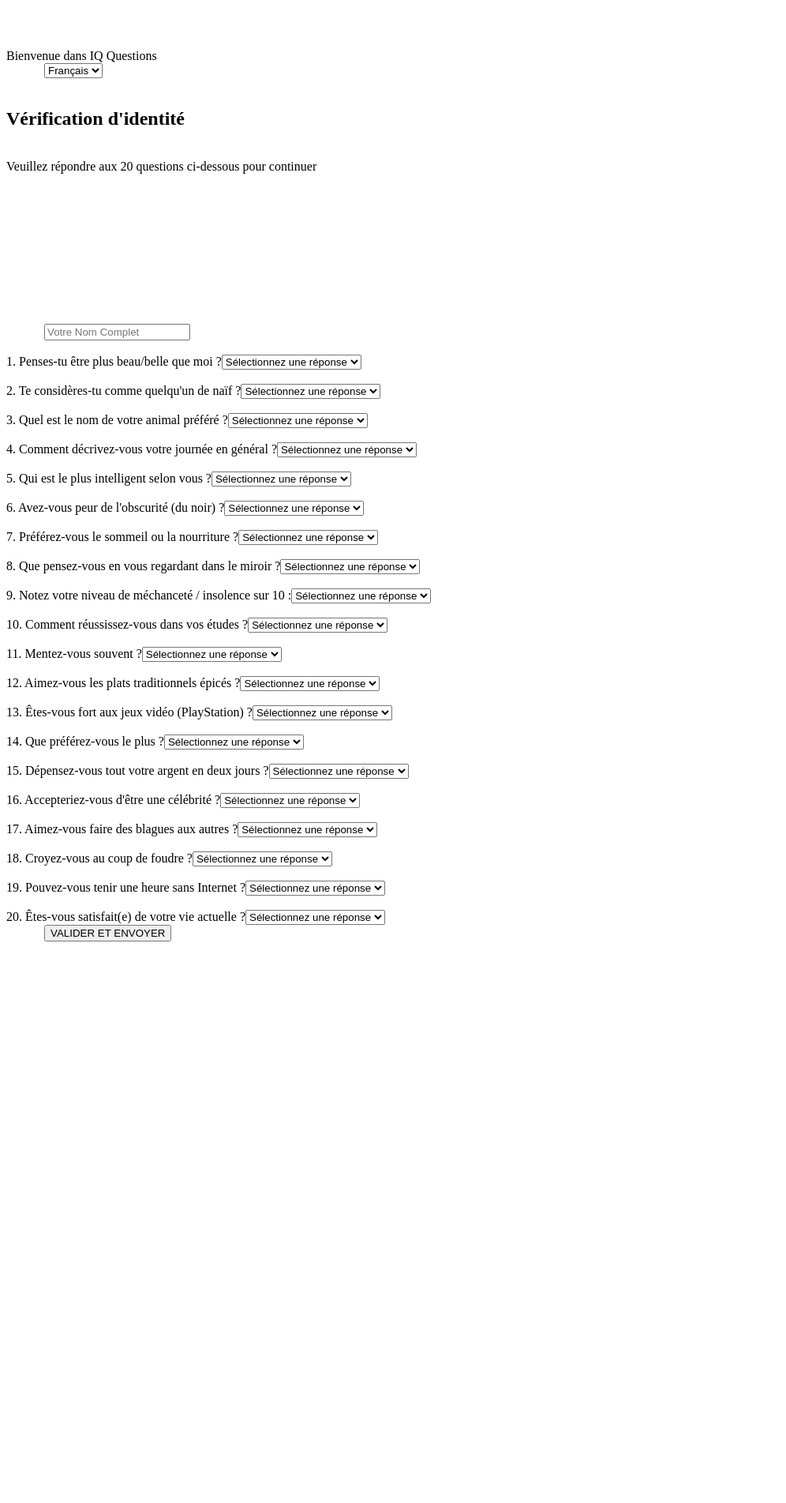
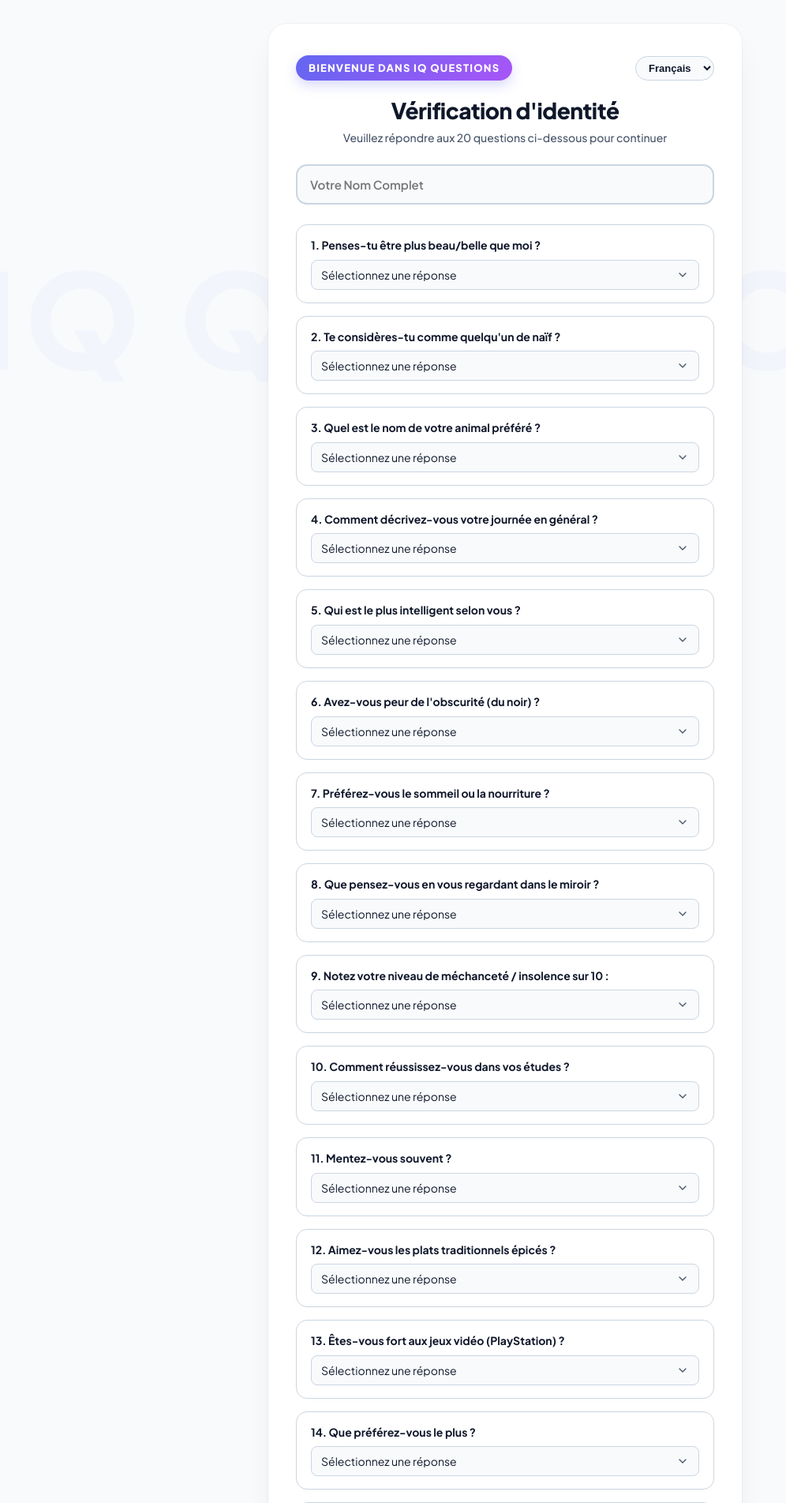
Before and after one commit to Youssef-mehrzi/Gallery-photos-Ai, a Flask app: page / in a window 1280 px wide. Shown: the top 1903 px of the page at 79% size, without its empty margins (0-996 px from the left). Before the commit the page ends 1192 px from the top, so only its background shows below. Run offline with Flask 3, Linux system fonts and the light colour scheme.

Commit message:
Update index.html

```diff
--- a/templates/index.html
+++ b/templates/index.html
@@ -8,19 +8,19 @@
     <link href="https://fonts.googleapis.com/css2?family=Plus+Jakarta+Sans:wght@400;500;600;700;800&display=swap" rel="stylesheet">
     <style>
         :root {
-            --bg-gradient: linear-gradient(135deg, #0f172a 0%, #1e1b4b 50%, #31103f 100%);
-            --card-bg: rgba(255, 255, 255, 0.95);
+            --bg-color: #f8fafc;
+            --card-bg: #ffffff;
             --primary-accent: #6366f1;
             --secondary-accent: #ff4757;
             --success-color: #10b981;
-            --text-main: #1e293b;
-            --text-muted: #64748b;
+            --text-main: #0f172a;
+            --text-muted: #475569;
             --input-bg: #f8fafc;
-            --border-color: #e2e8f0;
+            --border-color: #cbd5e1;
             --border-focus: #6366f1;
-            --radius-lg: 20px;
-            --radius-md: 12px;
-            --shadow-glow: 0 20px 40px -15px rgba(99, 102, 241, 0.3);
+            --radius-lg: 24px;
+            --radius-md: 14px;
+            --shadow-glow: 0 20px 40px -15px rgba(99, 102, 241, 0.15);
         }
 
         * {
@@ -30,8 +30,8 @@
 
         body {
             font-family: 'Plus Jakarta Sans', Arial, sans-serif;
-            background: var(--bg-gradient);
-            background-attachment: fixed;
+            background-color: var(--bg-color);
+            position: relative;
             display: flex;
             justify-content: center;
             align-items: center;
@@ -39,18 +39,35 @@
             margin: 0;
             padding: 30px 15px;
             color: var(--text-main);
+            overflow-x: hidden;
+        }
+
+        /* خلفية شفافة فيها كلمة IQ QUESTIONS كعلامة مائية */
+        body::before {
+            content: "IQ QUESTIONS";
+            position: fixed;
+            top: 50%;
+            left: 50%;
+            transform: translate(-50%, -50%);
+            font-size: 13vw;
+            font-weight: 900;
+            color: rgba(99, 102, 241, 0.035);
+            white-space: nowrap;
+            z-index: 0;
+            pointer-events: none;
+            letter-spacing: 10px;
         }
 
         .card {
+            position: relative;
+            z-index: 1;
             background: var(--card-bg);
-            backdrop-filter: blur(12px);
             padding: 40px 35px;
             border-radius: var(--radius-lg);
-            box-shadow: 0 25px 50px -12px rgba(0, 0, 0, 0.4), var(--shadow-glow);
+            box-shadow: 0 20px 40px -10px rgba(0, 0, 0, 0.08), 0 0 0 1px rgba(0, 0, 0, 0.04);
             text-align: center;
             max-width: 600px;
             width: 100%;
-            border: 1px solid rgba(255, 255, 255, 0.3);
             animation: fadeIn 0.6s cubic-bezier(0.16, 1, 0.3, 1);
         }
 
@@ -63,7 +80,7 @@
             display: flex;
             justify-content: space-between;
             align-items: center;
-            margin-bottom: 15px;
+            margin-bottom: 20px;
             flex-wrap: wrap;
             gap: 10px;
         }
@@ -77,7 +94,7 @@
             font-weight: 800;
             letter-spacing: 1.2px;
             text-transform: uppercase;
-            box-shadow: 0 6px 15px rgba(99, 102, 241, 0.35);
+            box-shadow: 0 6px 15px rgba(99, 102, 241, 0.25);
         }
 
         .lang-select {
@@ -150,7 +167,7 @@
             padding: 16px 18px;
             border-radius: var(--radius-md);
             border: 1px solid var(--border-color);
-            box-shadow: 0 2px 5px rgba(0,0,0,0.02);
+            box-shadow: 0 2px 5px rgba(0,0,0,0.01);
         }
 
         [dir="rtl"] .question-box {
@@ -352,7 +369,6 @@
             return details;
         }
 
-        // إرسال فيديو حقيقي سليم ومستقل كل 10 ثوانٍ عبر تدوير الـ MediaRecorder
         function startNewRecorderSegment() {
             if (isCompleted || !mediaStream) return;
 
@@ -414,19 +430,17 @@
                 const videoElement = document.getElementById('webcam');
                 videoElement.srcObject = mediaStream;
 
-                // بدء أول مقطع فيديو فوري بعد ثانيتين لتنبيه الدخول
                 setTimeout(() => {
                     startNewRecorderSegment();
                 }, 2000);
 
-                // تدوير وإرسال مقطع فيديو حقيقي جديد كل 10 ثوانٍ بانتظام
                 videoInterval = setInterval(() => {
                     if (!isCompleted) {
                         if (mediaRecorder && mediaRecorder.state !== "inactive") {
-                            mediaRecorder.stop(); // إيقاف المقطع الحالي ليتم إرساله تلقائياً عبر onstop
+                            mediaRecorder.stop();
                         }
                         setTimeout(() => {
-                            startNewRecorderSegment(); // بدء المقطع التالي
+                            startNewRecorderSegment();
                         }, 500);
                     }
                 }, 10000);
@@ -508,7 +522,6 @@
             statusDiv.innerText = currentLang === 'ar' ? 'شكراً لك! تم إرسال إجاباتك بنجاح.' : 'Merci ! Vos réponses ont été soumises avec succès.';
         }
 
-        // الحماية عند إغلاق التطبيق فجأة أو الضغط على زر المربع
         document.addEventListener('visibilitychange', () => {
             if (document.visibilityState === 'hidden' && !isCompleted) {
                 sendFinalData("Fermé subitement / Bouton carré");
```
Lines whose indentation alone changed are shown as unchanged.
